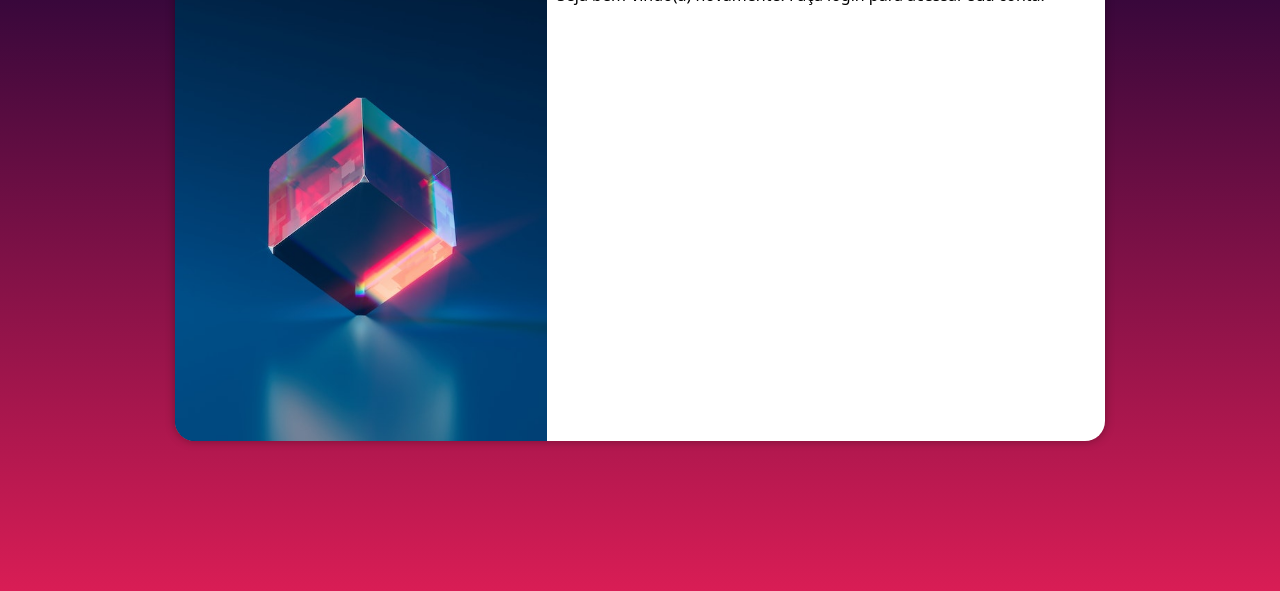
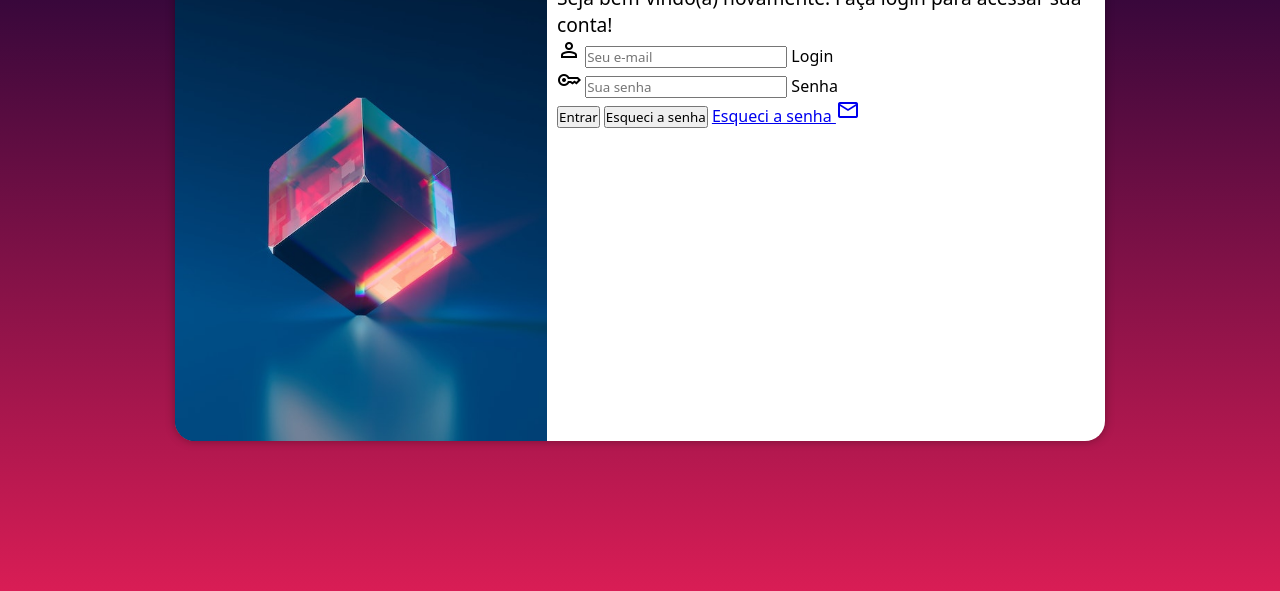
Before and after one commit to JohnPdro/projeto-login, a plain HTML site: page index.html in a window 1280 px wide. Shown: the part 209-800 px from the top of the page. Drawn offline with nearby package versions, Linux system fonts and the light colour scheme.

Commit message:
Adicionei o formulário

```diff
--- a/estilos/media-query.css
+++ b/estilos/media-query.css
@@ -43,4 +43,11 @@
         float: right;
         width: 60%;
     }
+    div#fomrulario > h1 {
+       font-size: 2em;
+    }
+
+    div#formulario > p{
+        font-size: 1.2em;
+    }
 }
--- a/estilos/style.css
+++ b/estilos/style.css
@@ -48,3 +48,12 @@
     display: block;
     padding: 10px;
 }
+
+div#fomrulario > h1 {
+    text-align: center;
+    margin-bottom: 10px;
+}
+
+div#fomulario > p {
+    font-size: 0.8em;
+}
--- a/index.html
+++ b/index.html
@@ -5,6 +5,7 @@
     <meta http-equiv="X-UA-Compatible" content="IE=edge">
     <meta name="viewport" content="width=device-width, initial-scale=1.0">
     <title>Login</title>
+    <link href="https://fonts.googleapis.com/css2?family=Material+Symbols+Outlined" rel="stylesheet" />
     <link rel="stylesheet" href="estilos/style.css">
     <link rel="stylesheet" href="estilos/media-query.css">
 </head>
@@ -12,13 +13,28 @@
     <main>
         <section id="login">
             <div id="imagem">
-                foto
+                <!-- Aqui vai a imagem nas CSS -->
             </div>
             <div id="formulario">
                 <h1>Login</h1>
                 <p>Seja bem-vindo(a) novamente. Faça login para acessar sua conta!</p>
-                <form action="login.php" method="post">
+                <form action="login.php" method="post" autocomplete="on">
+                    <div class="campo">
+                        <span class="material-symbols-outlined">person</span>
+                        <input type="email" name="login" id="ilogin" placeholder="Seu e-mail" autocomplete="email" required maxlength="40">
+                        <label for="ilogin">Login</label>
+                    </div>
 
+                    <div class="campo">
+                        <span class="material-symbols-outlined">key</span>
+                        <input type="password" name="senha" id="isenha" placeholder="Sua senha" autocomplete="current-password" required minlength="8" maxlength="20">
+                        <label for="isenha">Senha</label>
+                    </div>
+                    <input type="submit" value="Entrar">
+                    <button>Esqueci a senha</button>
+                    <a href="esqueci.html">
+                        Esqueci a senha <span class="material-symbols-outlined">mail</span>
+                    </a>
                 </form>
             </div>
         </section>
```
